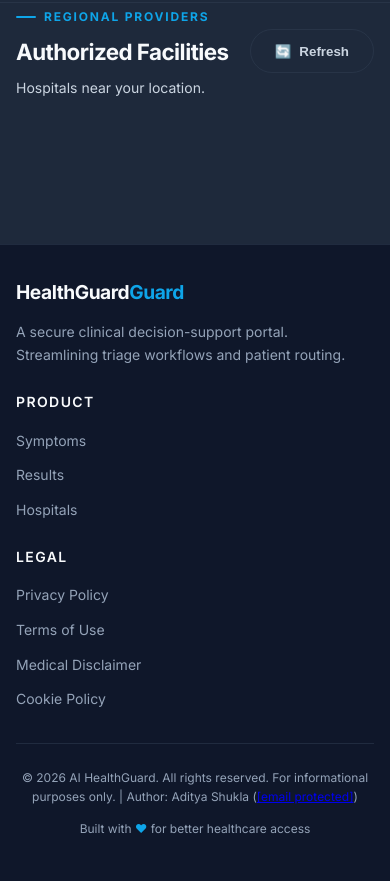
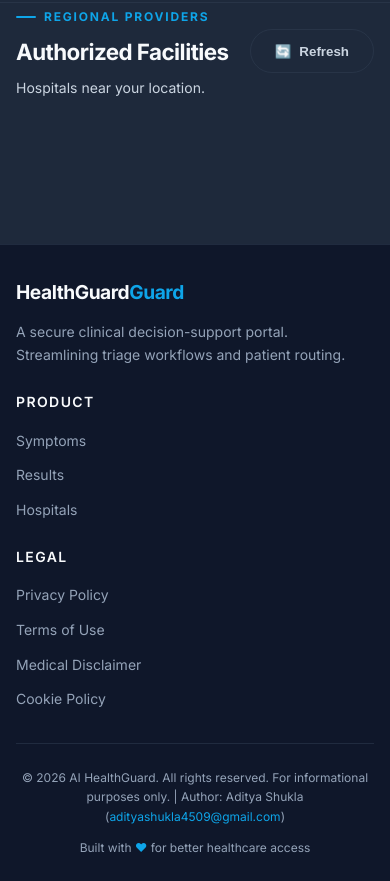
Before and after one commit to ADITYAS4509/HealthGuard-AI, a website: page frontend/index.html in a window 390 px wide. Shown: the part 3089-3970 px from the top of the page. Drawn offline with Linux system fonts and the light colour scheme; no server answers.

```diff
--- a/frontend/index.html
+++ b/frontend/index.html
@@ -581,8 +581,8 @@
       </div>
       <div class="footer-bottom">
         <div class="footer-copy">© 2026 AI HealthGuard. All rights reserved. For informational purposes only. | Author:
-          Aditya Shukla (<a href="/cdn-cgi/l/email-protection" class="__cf_email__"
-            data-cfemail="1f7e7b766b667e6c776a74737e2b2a2f265f78727e7673317c7072">[email&#160;protected]</a>)</div>
+          Aditya Shukla (<a href="mailto:adityashukla4509@gmail.com"
+            style="color:var(--clr-accent);text-decoration:none;">adityashukla4509@gmail.com</a>)</div>
         <div class="footer-tagline">Built with <span>♥</span> for better healthcare access</div>
       </div>
     </div>
--- a/frontend/sw.js
+++ b/frontend/sw.js
@@ -1,4 +1,4 @@
-const CACHE_NAME = 'healthguard-v10';
+const CACHE_NAME = 'healthguard-v11';
 
 const ASSETS_TO_CACHE = [
     './',
```
